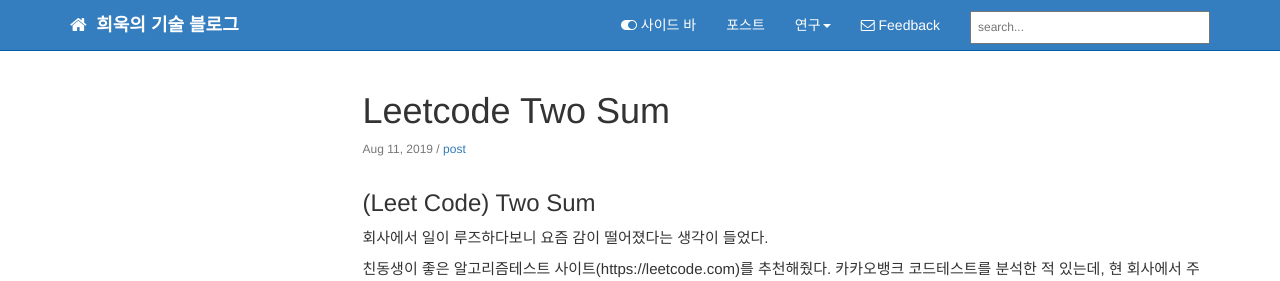
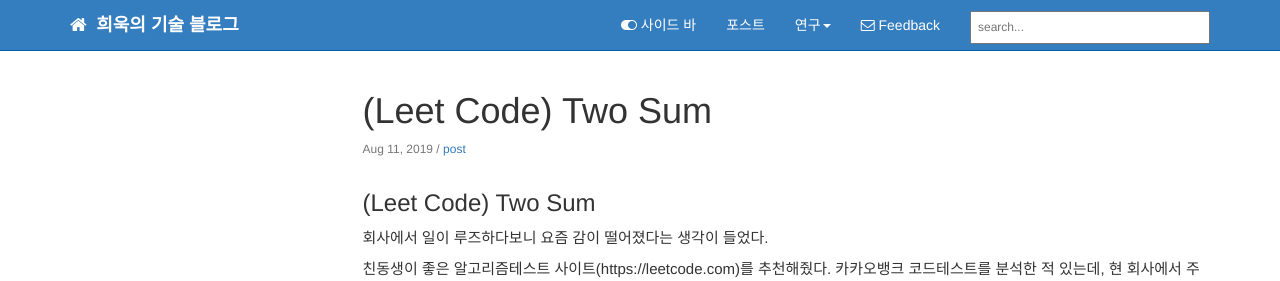
Before and after one commit to saroby/saroby.github.io, a Jekyll site: the page built from _posts/2019-08-11-leetcode-two-sum.md, in a window 1280 px wide. Shown: the top 281 px of the page. Built offline with Jekyll 4.4.1, drawn with Linux system fonts in a browser that asks for light colours; comment, search, counter and statistics services are not loaded; a file with an impossible date is left out.

Commit message:
Update 2019-08-11-leetcode-two-sum.md

```diff
--- a/_posts/2019-08-11-leetcode-two-sum.md
+++ b/_posts/2019-08-11-leetcode-two-sum.md
@@ -3,6 +3,7 @@ published: true
 permalink: leetcode-two-sum.html
 tags:
   - post
+title: (Leet Code) Two Sum
 ---
 ## (Leet Code) Two Sum
 
```
